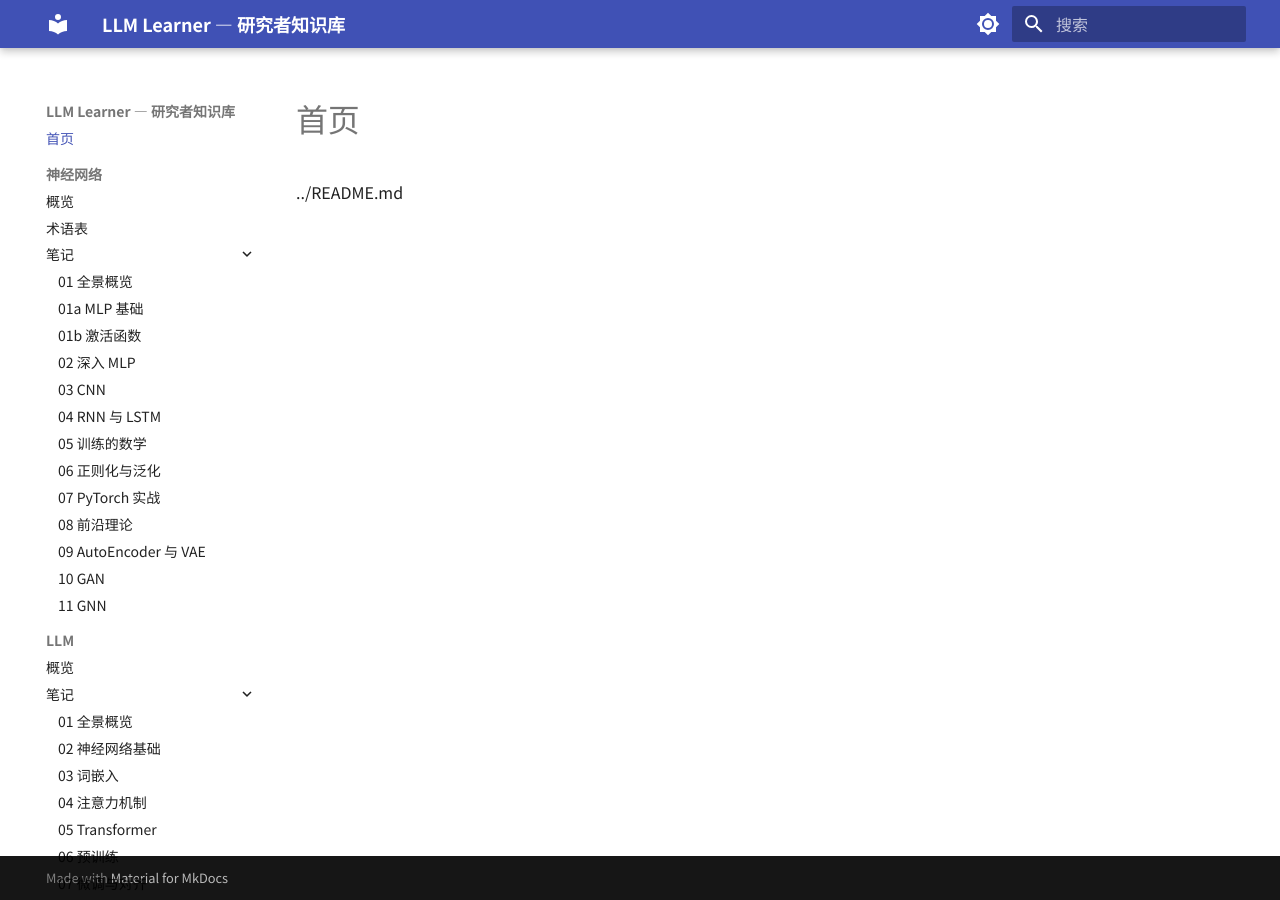
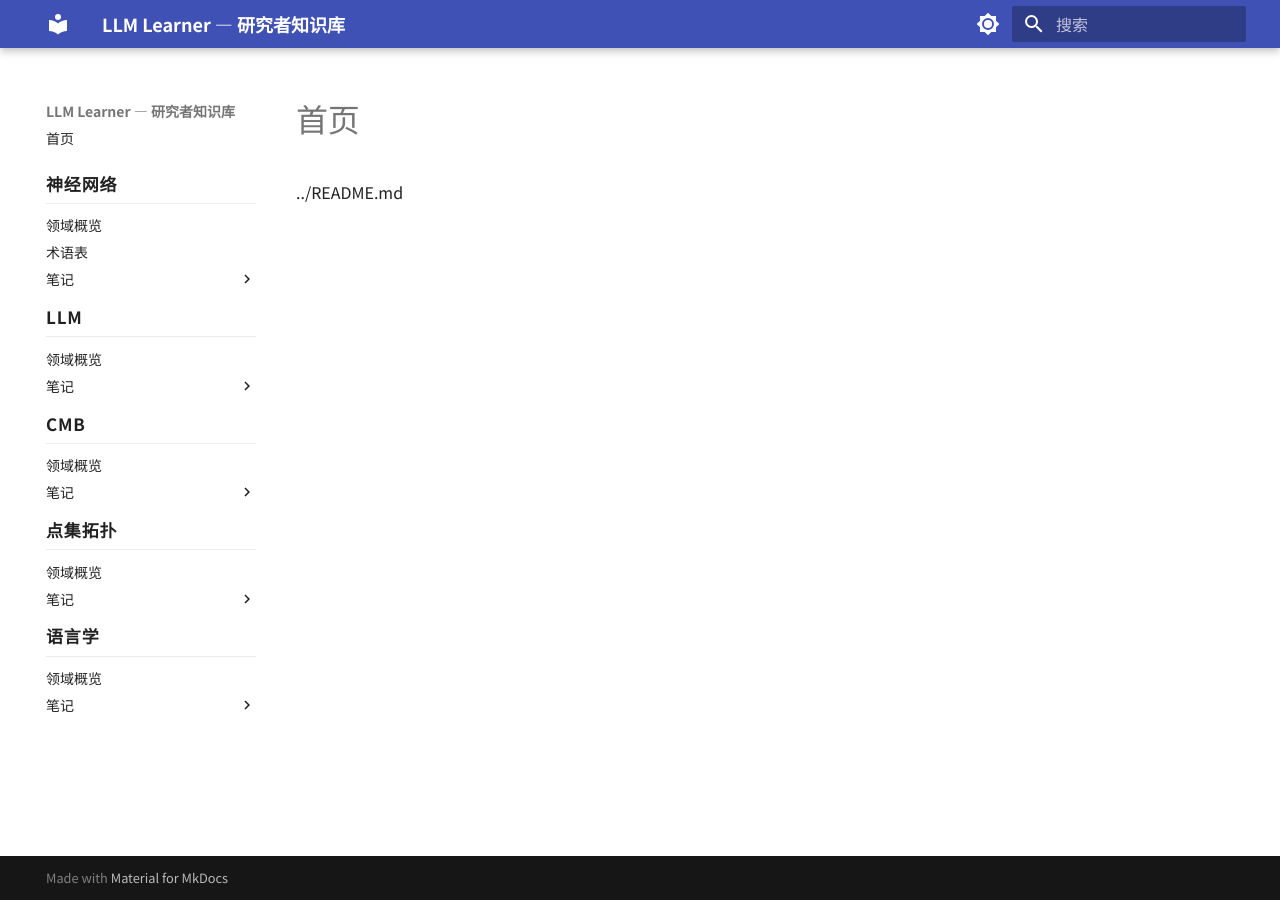
Before and after one commit to dreamthreebs/llmlearner, an MkDocs documentation site: the page built from docs/index.md, in a window 1280 px wide. Built offline with MkDocs 1.6.1 and Material for MkDocs 9.7.7, drawn with Linux system fonts in a browser that asks for light colours.

Commit message:
docs: 更新 mkdocs.yml 和 research-learning-agent.mdc，优化导航结构和样式说明
- 在 mkdocs.yml 中调整导航项名称，统一使用“领域概览”以提升一致性
- 新增 extra_css 引用以支持自定义样式，改善侧边栏视觉效果
- 更新 research-learning-agent.mdc，明确导航规范和自定义样式的使用说明

```diff
--- /dev/null
+++ b/docs/stylesheets/extra.css
@@ -0,0 +1,21 @@
+/* 侧边栏顶级领域标题：加大加粗，与子项拉开层级 */
+.md-nav--primary > .md-nav__list > .md-nav__item > .md-nav__link,
+.md-nav--primary > .md-nav__list > .md-nav__item > label.md-nav__link {
+  font-size: 0.85rem;
+  font-weight: 700;
+  text-transform: uppercase;
+  letter-spacing: 0.05em;
+  color: var(--md-default-fg-color);
+  border-bottom: 1px solid var(--md-default-fg-color--lightest);
+  padding-bottom: 0.4rem;
+  margin-bottom: 0.2rem;
+}
+
+/* "首页" 不需要特殊样式 */
+.md-nav--primary > .md-nav__list > .md-nav__item:first-child > .md-nav__link {
+  font-size: 0.7rem;
+  font-weight: 400;
+  text-transform: none;
+  letter-spacing: normal;
+  border-bottom: none;
+}
--- a/mkdocs.yml
+++ b/mkdocs.yml
@@ -21,7 +21,6 @@ theme:
         name: 切换亮色模式
   features:
     - navigation.sections
-    - navigation.expand
     - navigation.top
     - search.highlight
     - search.suggest
@@ -55,7 +54,8 @@ extra_javascript:
   - mathjax.js
   - https://cdn.jsdelivr.net/npm/mathjax@3/es5/tex-mml-chtml.js
 
-extra_css: []
+extra_css:
+  - stylesheets/extra.css
 
 plugins:
   - search:
@@ -73,43 +73,43 @@ exclude_docs: |
 nav:
   - 首页: index.md
   - 神经网络:
-    - 概览: domains/neural-networks/README.md
+    - 领域概览: domains/neural-networks/README.md
     - 术语表: domains/neural-networks/glossary.md
     - 笔记:
-      - 01 全景概览: domains/neural-networks/notes/01-overview.md
-      - 01a MLP 基础: domains/neural-networks/notes/01a-mlp-basics.md
-      - 01b 激活函数: domains/neural-networks/notes/01b-activation-functions.md
-      - 02 深入 MLP: domains/neural-networks/notes/02-deep-mlp.md
-      - 03 CNN: domains/neural-networks/notes/03-cnn.md
-      - 04 RNN 与 LSTM: domains/neural-networks/notes/04-rnn-lstm.md
-      - 05 训练的数学: domains/neural-networks/notes/05-training-math.md
-      - 06 正则化与泛化: domains/neural-networks/notes/06-generalization.md
-      - 07 PyTorch 实战: domains/neural-networks/notes/07-pytorch-practice.md
-      - 08 前沿理论: domains/neural-networks/notes/08-frontiers.md
-      - 09 AutoEncoder 与 VAE: domains/neural-networks/notes/09-autoencoder-vae.md
-      - 10 GAN: domains/neural-networks/notes/10-gan.md
-      - 11 GNN: domains/neural-networks/notes/11-gnn.md
+      - 全景概览: domains/neural-networks/notes/01-overview.md
+      - MLP 基础: domains/neural-networks/notes/01a-mlp-basics.md
+      - 激活函数: domains/neural-networks/notes/01b-activation-functions.md
+      - 深入 MLP: domains/neural-networks/notes/02-deep-mlp.md
+      - CNN: domains/neural-networks/notes/03-cnn.md
+      - RNN 与 LSTM: domains/neural-networks/notes/04-rnn-lstm.md
+      - 训练的数学: domains/neural-networks/notes/05-training-math.md
+      - 正则化与泛化: domains/neural-networks/notes/06-generalization.md
+      - PyTorch 实战: domains/neural-networks/notes/07-pytorch-practice.md
+      - 前沿理论: domains/neural-networks/notes/08-frontiers.md
+      - AutoEncoder 与 VAE: domains/neural-networks/notes/09-autoencoder-vae.md
+      - GAN: domains/neural-networks/notes/10-gan.md
+      - GNN: domains/neural-networks/notes/11-gnn.md
   - LLM:
-    - 概览: domains/LLM/README.md
+    - 领域概览: domains/LLM/README.md
     - 笔记:
-      - 01 全景概览: domains/LLM/notes/01-overview.md
-      - 02 神经网络基础: domains/LLM/notes/02-neural-network-basics.md
-      - 03 词嵌入: domains/LLM/notes/03-word-embedding.md
-      - 04 注意力机制: domains/LLM/notes/04-attention-mechanism.md
-      - 05 Transformer: domains/LLM/notes/05-transformer-architecture.md
-      - 06 预训练: domains/LLM/notes/06-pretraining.md
-      - 07 微调与对齐: domains/LLM/notes/07-finetuning-alignment.md
+      - 全景概览: domains/LLM/notes/01-overview.md
+      - 神经网络基础: domains/LLM/notes/02-neural-network-basics.md
+      - 词嵌入: domains/LLM/notes/03-word-embedding.md
+      - 注意力机制: domains/LLM/notes/04-attention-mechanism.md
+      - Transformer: domains/LLM/notes/05-transformer-architecture.md
+      - 预训练: domains/LLM/notes/06-pretraining.md
+      - 微调与对齐: domains/LLM/notes/07-finetuning-alignment.md
   - CMB:
-    - 概览: domains/CMB/README.md
+    - 领域概览: domains/CMB/README.md
     - 笔记:
-      - 01 全景概览: domains/CMB/notes/01-overview.md
-      - 02 膨胀宇宙: domains/CMB/notes/02-expanding-universe.md
-      - 03 热历史: domains/CMB/notes/03-thermal-history.md
+      - 全景概览: domains/CMB/notes/01-overview.md
+      - 膨胀宇宙: domains/CMB/notes/02-expanding-universe.md
+      - 热历史: domains/CMB/notes/03-thermal-history.md
   - 点集拓扑:
-    - 概览: domains/point-set-topology/README.md
+    - 领域概览: domains/point-set-topology/README.md
     - 笔记:
-      - 01 全景概览: domains/point-set-topology/notes/01-overview.md
+      - 全景概览: domains/point-set-topology/notes/01-overview.md
   - 语言学:
-    - 概览: domains/linguistics/README.md
+    - 领域概览: domains/linguistics/README.md
     - 笔记:
-      - 01 概览: domains/linguistics/notes/01-overview.md
+      - 概览: domains/linguistics/notes/01-overview.md
```
Also changed, not shown: 1 other file.
